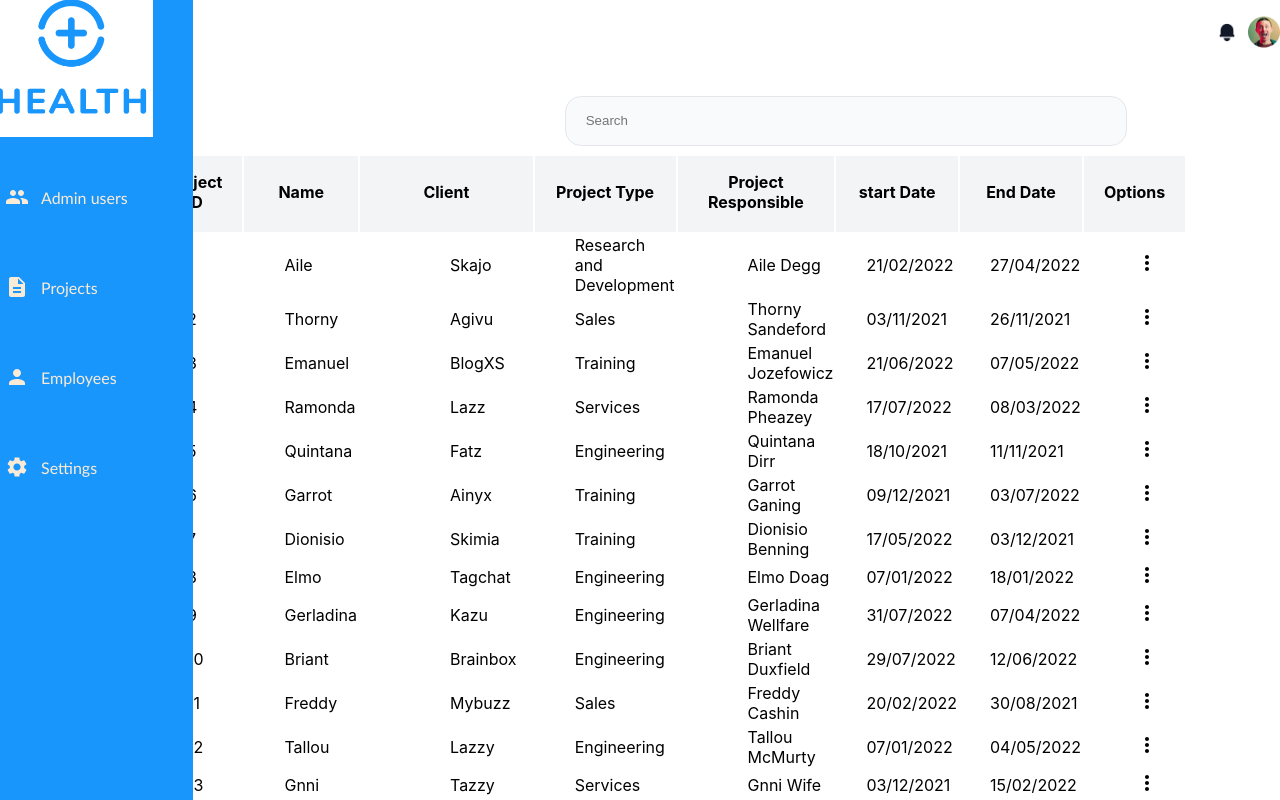
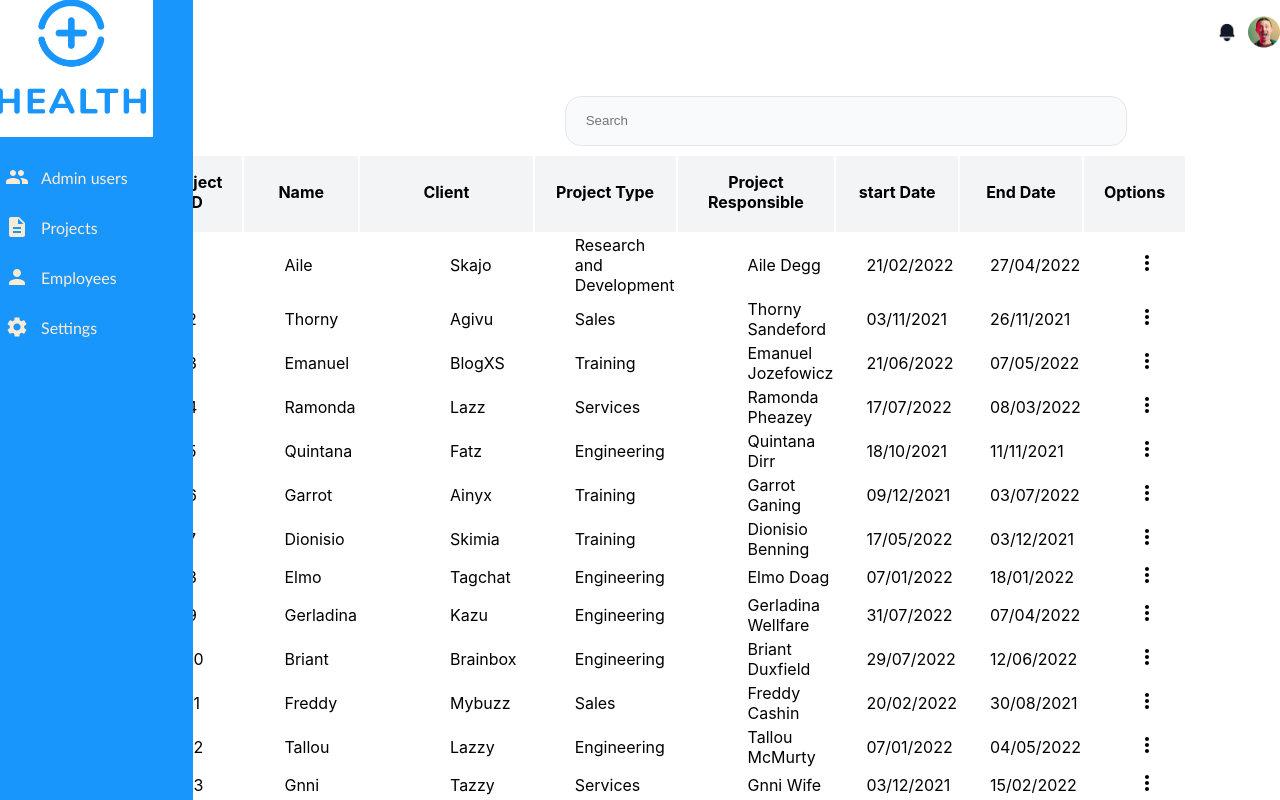
Before and after one commit to akesh01/demo-nextjs, a Next.js app: page /Admin/Project in a window 1280 px wide. Shown: the top 800 px of the page. Built offline with nearby package versions, Linux system fonts and the light colour scheme.

Commit message:
deployment

```diff
--- a/components/AddUserModal.tsx
+++ b/components/AddUserModal.tsx
@@ -44,7 +44,7 @@ const AddUserModal = ({openModal,setOpenModal} :UserModalProps) => {
                   </div>
                 </div>
                 <div>
-                    <button style={{background:"white",color:"black",border:"1px solid black"}}>+ Add Another</button>
+                    <button style={{background:"white",color:"black",border:"1px solid #262626"}}>+ Add Another</button>
                   </div>
 
                </form>
@@ -52,10 +52,10 @@ const AddUserModal = ({openModal,setOpenModal} :UserModalProps) => {
 
               <div className={styles.modalfooter}>
                 <div style={{padding:"50px"}}>
-                  <button style={{background:"white",color:"black",border:"1px solid black"}} onClick={handleBack}>Cancel</button>
+                  <button style={{background:"white",color:"black",border:"1px solid #262626"}} onClick={handleBack}>Cancel</button>
                 </div>
                 <div>
-                  <button style={{background:"white",color:"black",border:"1px solid black"}}>Invite User</button>
+                  <button style={{background:"white",color:"black",border:"1px solid #262626"}}>Invite User</button>
                 </div>
               </div>
             </div>
--- a/styles/SideBar.module.css
+++ b/styles/SideBar.module.css
@@ -18,7 +18,7 @@
   }
   .sidebarlist .row {
     width: 100%;
-    height: 80px;
+    height: 40px;
     /* border: 1px solid black; */
     display: flex;
     flex-direction: row;
```
